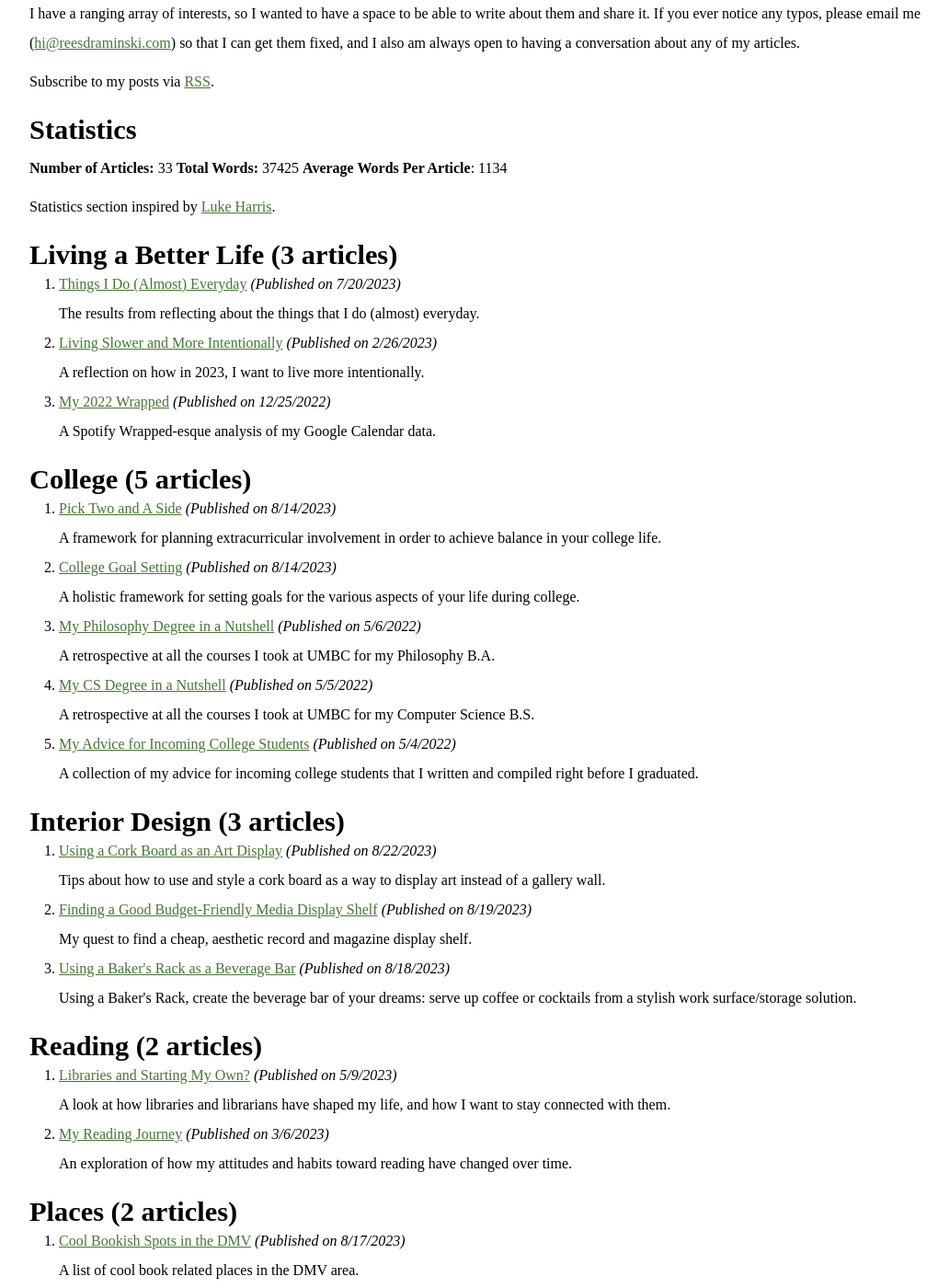
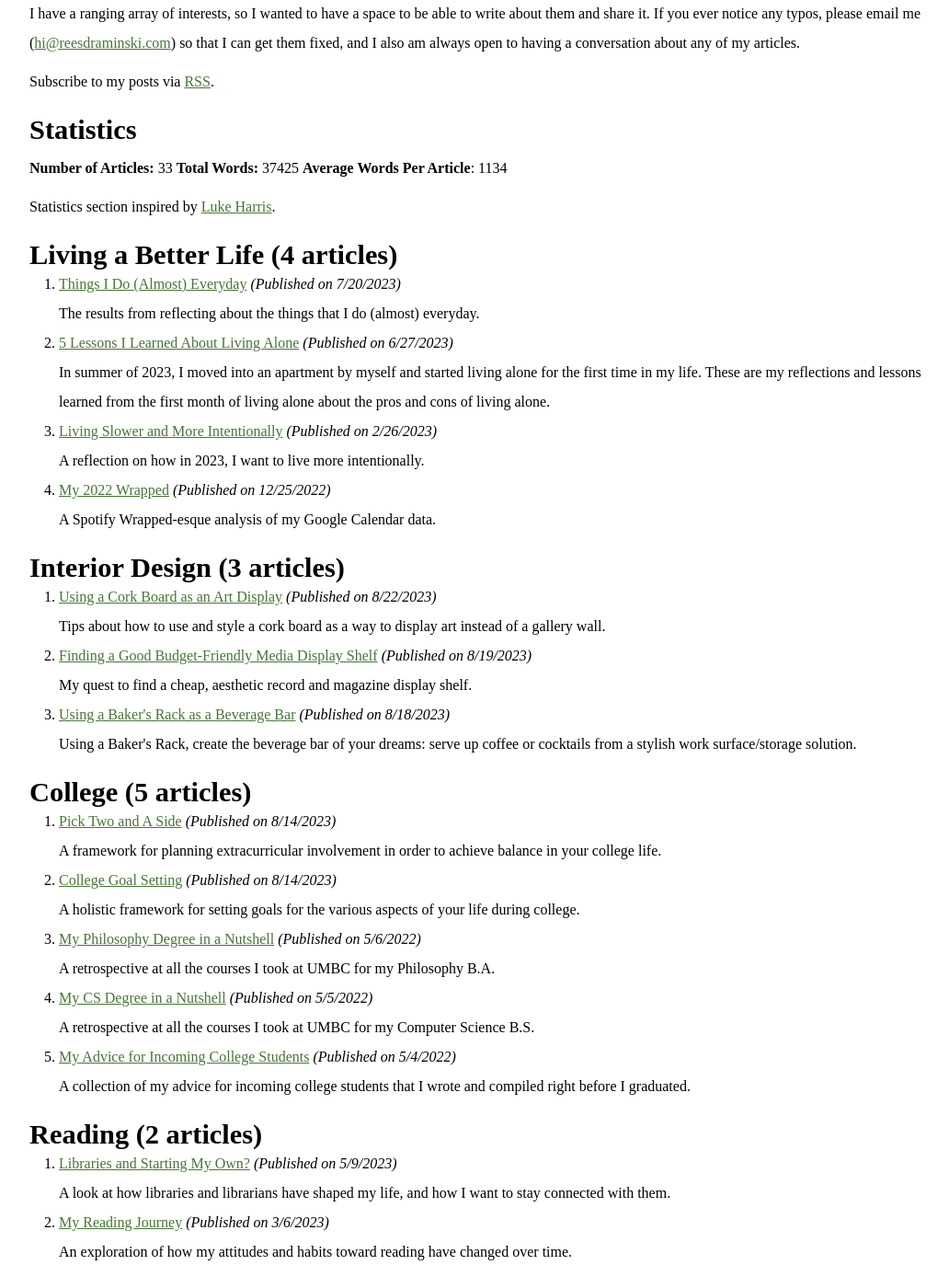
Before and after one commit to reeshuffled/reeshuffled.github.io, a Jekyll site: the page built from writing.html, in a window 1280 px wide and 1400 px high, scrolled down 193 px. Shown: the whole window at 92% size, without its empty margins (108-1140 px from the left). Built offline with Jekyll 4.4.1, drawn with Linux system fonts in a browser that asks for light colours; some of the changed text lies outside the part shown.

Commit message:
minor fixes

```diff
--- a/_posts/2022-05-04-My-Advice-For-Incoming-College-Students.md
+++ b/_posts/2022-05-04-My-Advice-For-Incoming-College-Students.md
@@ -4,8 +4,9 @@ title: "My Advice for Incoming College Students"
 categories: Writing
 tags: College
 permalink: /writing/college-advice
-description: "A collection of my advice for incoming college students that I written and compiled right before I graduated."
+description: "A collection of my advice for incoming college students that I wrote and compiled right before I graduated."
 ---
+
 College is hard, there are so many moving parts, and lots of things beneath the surface that you wouldn't be aware of unless someone told you. That is why advice from people who have already gone to college is so valuable. However, not everyone has the privilege of having someone else in their family or close friends going to college, so I have tried to compile some advice I would have for any incoming college student.
 
 - Get involved!
--- a/_posts/2023-06-27-Lessons-Learned-Living-Alone.md
+++ b/_posts/2023-06-27-Lessons-Learned-Living-Alone.md
@@ -2,7 +2,7 @@
 layout: writing
 title: "5 Lessons I Learned About Living Alone"
 categories: Writing
-tags: ["Miscellaneous"]
+tags: ["Living a Better Life"]
 permalink: /writing/living-alone-lessons
 description: "In summer of 2023, I moved into an apartment by myself and started living alone for the first time in my life. These are my reflections and lessons learned from the first month of living alone about the pros and cons of living alone."
 ---
--- a/index.html
+++ b/index.html
@@ -10,6 +10,7 @@ title: Home
         <meta name="description" content="Rees Draminski's software development portfolio website.">
         <link rel="alternate" type="application/atom+xml" href="https://reesdraminski.com/feed.xml"
             title="RSS Feed" />
+        <link rel="authorization_endpoint" href="https://indieauth.com/auth">
 
         <!-- Facebook Meta Tags -->
         <meta property="og:url" content="http://reesdraminski.com/">
--- a/writing.html
+++ b/writing.html
@@ -3,8 +3,8 @@ title: Writing
 permalink: /writing/
 writing_tags:
     - name: "Living a Better Life"
+    - name: Interior Design
     - name: College
-    - name: Interior Design
     - name: Reading
     - name: Places
     - name: "How to Love"
```
